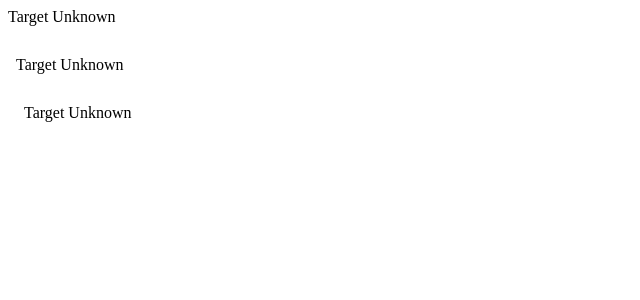
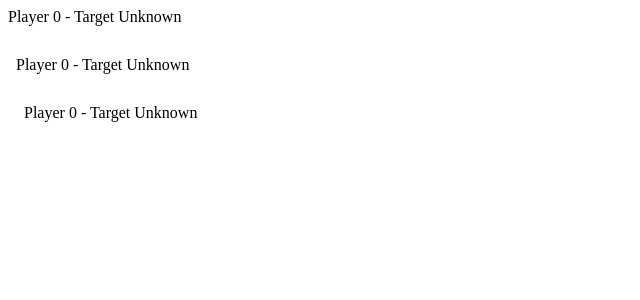
Before and after one commit to jdunkerley/LondonTubeMap, a Next.js app: page / in a window 1280 px wide. Shown: the top 300 px of the page, without its empty margins (0-640 px from the left). Built offline with nearby package versions, Linux system fonts and the light colour scheme; no server answers.

Commit message:
playerId in state

```diff
--- a/pages/index.jsx
+++ b/pages/index.jsx
@@ -5,11 +5,10 @@ class Index extends React.Component {
   constructor(props) {
     super(props)
     this.svgObject = React.createRef()
-    this.state = {message: 'Target Unknown'}
+    this.state = {message: 'Target Unknown', playerId: 0}
     this.width = 600
     this.ws = null
     this.wsConnected = false
-    this.playerId = 0
     this.sessionId = Math.random() * 1000000
     this.otherPlayes = []
     this.fetchInprogress = false
@@ -17,7 +16,7 @@ class Index extends React.Component {
 
   render = () => {
     return <div>
-      <div style={{height: '40px'}}>{this.state.message}</div>
+      <div style={{height: '40px'}}>Player {this.state.playerId} - {this.state.message}</div>
       <object type="image/svg+xml" data="/static/tubemap.svg" ref={this.svgObject} onLoad={this.svgObjectLoad} onKeyPress={this.handleKeyPress}>
         Your browser does not support SVG
             </object>
@@ -94,13 +93,13 @@ class Index extends React.Component {
     // Eval closeness to target
     if (!this.fetchInprogress) {
       this.fetchInprogress = true
-      fetch(`${config.lambda}${xyArray[0]}/${xyArray[1]}`, { mode: 'cors' })
+      fetch(`${config.lambda}${xyArray[0]}/${xyArray[1]}?playerId=${this.state.playerId}`, { mode: 'cors' })
         .then((response) => {
           this.fetchInprogress = false
           response.json().then(t => {
             const row = t[0][0]
             this.playerCircle.setAttributeNS(null, 'fill', (row.rank < 5 ? 'red' : (row.rank < 15 ? 'orange' : (row.rank < 40 ? 'yellow' : 'none'))))
-            this.setState(_ => { return { message: `Target: ${row.name} ${row.DIST < 100 ? 'HIT' : ''}` } })
+            this.setState(ps => { return { message: `Target: ${row.name} ${row.DIST < 100 ? 'HIT' : ''}`, playerId: ps.playerId } })
           })
         })
         .catch((error) => {
@@ -114,7 +113,7 @@ class Index extends React.Component {
 
     //sent back positon to websocket
     if (this.wsConnected) this.ws.send(JSON.stringify({
-      otherPlayerId: this.playerId,
+      otherPlayerId: this.state.playerId,
       dim: xyArray
     }))
   }
@@ -168,7 +167,7 @@ class Index extends React.Component {
       let messageJSON = JSON.parse(messageEvent.data)
       if (messageJSON.playerId) {
         console.log(`WS setting playerId: ${messageJSON.playerId}`)
-        this.playerId = messageJSON.playerId
+        this.setState(ps => { return { playerId: messageJSON.playerId, message: ps.message } })
       }
       if (messageJSON.otherPlayerId) {
         console.log(`WS drawing player: ${messageJSON.otherPlayerId}`)
```
